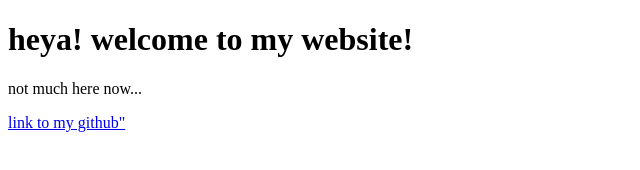
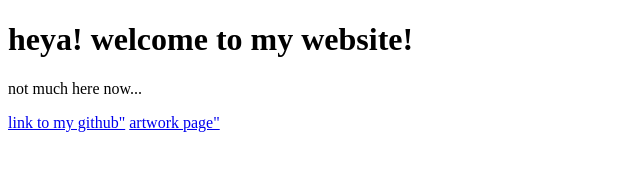
Before and after one commit to pizzahere/websitev1, a plain HTML site: page index.html in a window 1280 px wide. Shown: the whole page, without its empty margins (0-640 px from the left). Drawn offline with Linux system fonts and the light colour scheme.

Commit message:
Update index.html

```diff
--- a/index.html
+++ b/index.html
@@ -8,6 +8,7 @@
 <h1>heya! welcome to my website!</h1>
 <p>not much here now...</p>
   <a href="https://github.com/pizzahere">link to my github"</a>
+  <a href="artpage.html">artwork page"</a>
 
 </body>
 </html>
```
